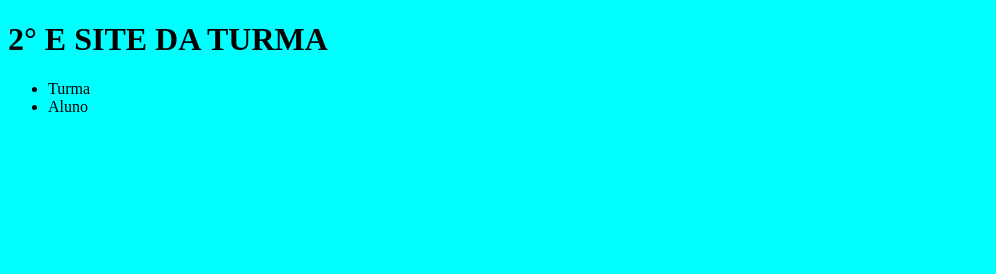
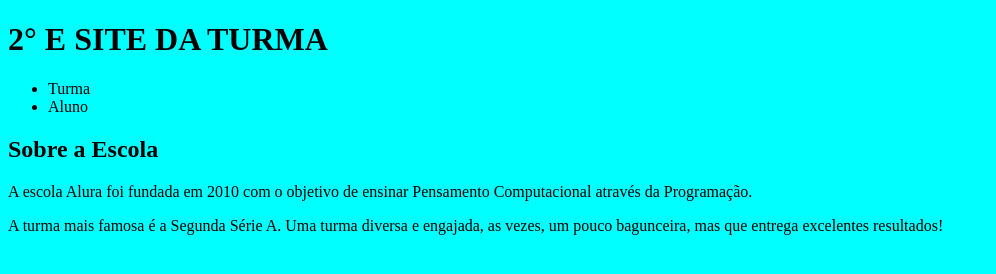
Before and after one commit to danilokulcheski/Site-escola, a plain HTML site: page index.html in a window 1280 px wide. Shown: the whole page, without its empty margins (0-996 px from the left). Drawn offline with Linux system fonts and the light colour scheme.

Commit message:
Add files via upload

```diff
--- a/index.html
+++ b/index.html
@@ -8,11 +8,21 @@
     <link rel="stylesheet" href="style.css">
 </head>
 <body>
+    <header>
     <h1>2° E SITE DA TURMA</h1>
     <ul>
         <li>Turma</li>
         <li>Aluno</li>
     </ul>
+    </header>
+
+    <section class=”escola”>
+        <h2 class=”escola-titulo”>Sobre a Escola</h2>
+        <p class=”escola-texto-um”>A escola Alura foi fundada em 2010 com o objetivo de ensinar Pensamento Computacional através da Programação.</p>
+        <p class=”escola-texto-dois”>A turma mais famosa é a Segunda Série A. Uma turma
+        diversa e engajada, as vezes, um pouco bagunceira, mas que entrega excelentes resultados!</p>
+        </section>
 
 </body>
+
 </html>
```
